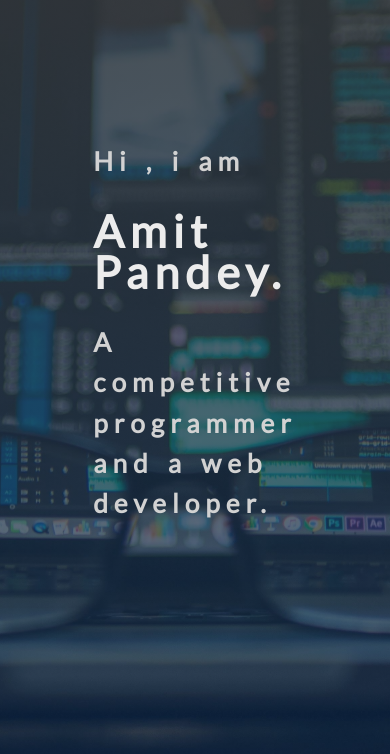
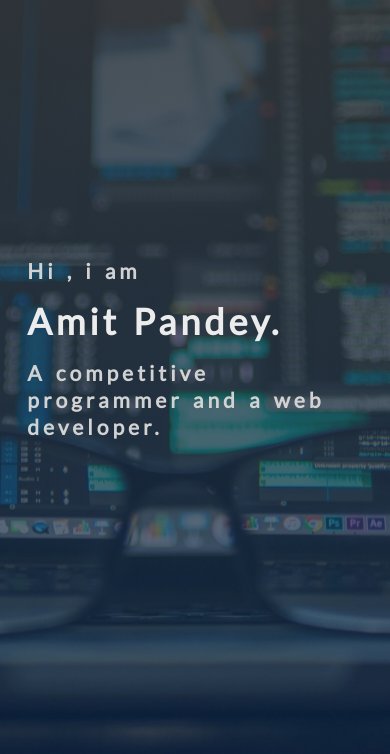
Before and after one commit to amit839/amit839.github.io, a plain HTML site: page index.html in a window 390 px wide. Shown: the part 90-844 px from the top of the page. Drawn offline with nearby package versions, Linux system fonts and the light colour scheme; a web font is replaced by a local one.

Commit message:
mobile-homepage-update

```diff
--- a/resources/css/media.css
+++ b/resources/css/media.css
@@ -23,7 +23,7 @@
 @media only screen and (max-width : 767px) {
     body{font-size: 16px;}
     header{
-        font-size : 16px;
+        font-size : 12px;
     }
     section{
         font-size : 14px;
@@ -43,6 +43,16 @@
         display: none;
         margin-bottom : 10px;
     }
+    .intro-first{
+        position : absolute;
+        width : 90%;
+        top : 52%;
+        color : #d2d2d2;
+        font-size: 150%;
+        line-height : 150%;
+        letter-spacing: 4px;
+        word-spacing: 2px;
+    }
     .main-nav li{
         display: block;
     }
@@ -56,19 +66,7 @@
     .footer-socials{
         display: block;
     }
-    .intro-first{
-        position : absolute;
-        top : 50%;
-        left : 50%;
-        padding: 0;
-        -webkit-transform : translate(-50%, -50%);
-                transform : translate(-50%, -50%);
-        color : #d2d2d2;
-        font-size: 160%;
-        line-height : 180%;
-        letter-spacing: 6px;
-        word-spacing: 3px;
-    }
+
     .section-skills{
         padding-top : 10px;
         padding-bottom : 50px;
@@ -181,13 +179,11 @@
 }
 @media only screen and (max-width : 480px) {
     body{font-size: 14px;}
-    header{font-size : 14px;}
+
     section{
         font-size : 12px;
     }
-    header h1{
-        left : 10%;
-    }
+
     .achieve-2 img{
         width : 38px;
     }
```
